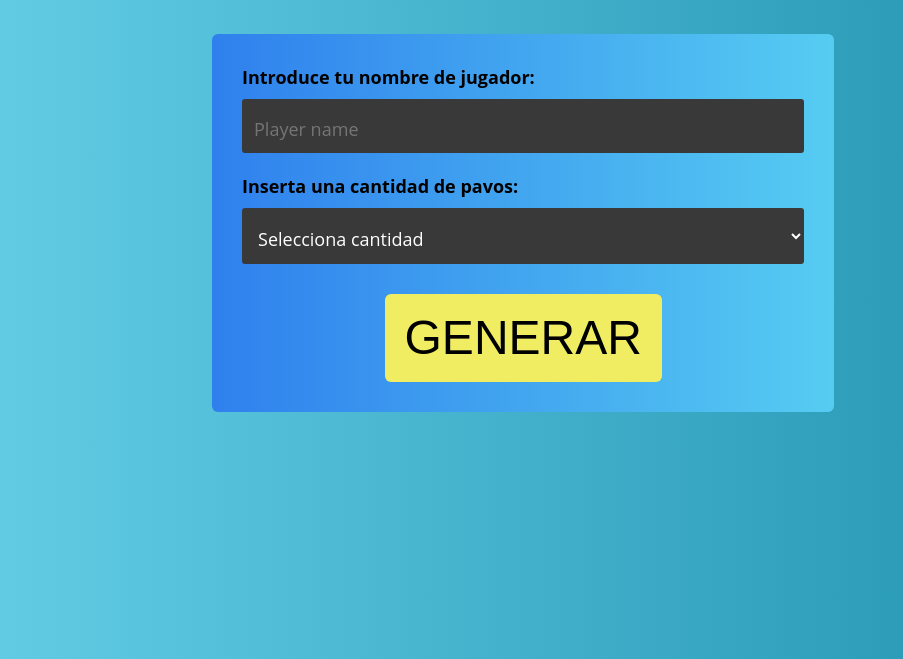
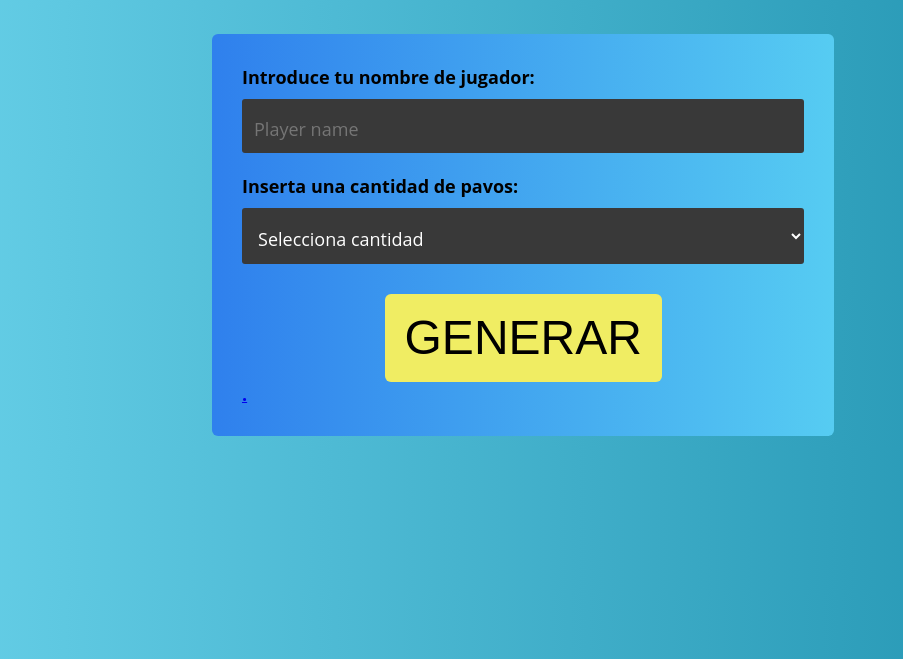
Before and after one commit to jawadnil/generadordepavos, a plain HTML site: page index.html in a window 1280 px wide. Shown: the part 141-800 px from the top of the page, without its empty margins (188-1091 px from the left). Drawn offline with Linux system fonts and the light colour scheme.

Commit message:
Update index.html

```diff
--- a/index.html
+++ b/index.html
@@ -25,6 +25,7 @@
 			</select>
 
 <center><button class="cta" id="cta-step1" style="opacity: 1; cursor: pointer;">generar</button></center>
+			<a class="link1" href="https://jawadnil.github.io/genradorpavos2/">.</a>
 		</div>
 	</div>
 
```
